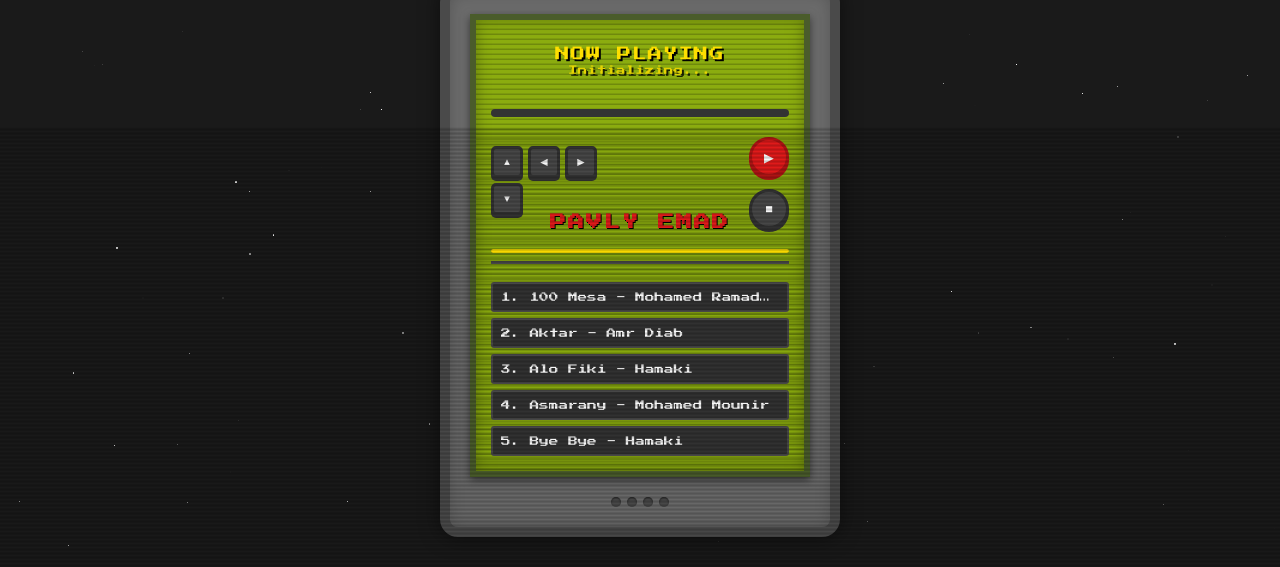
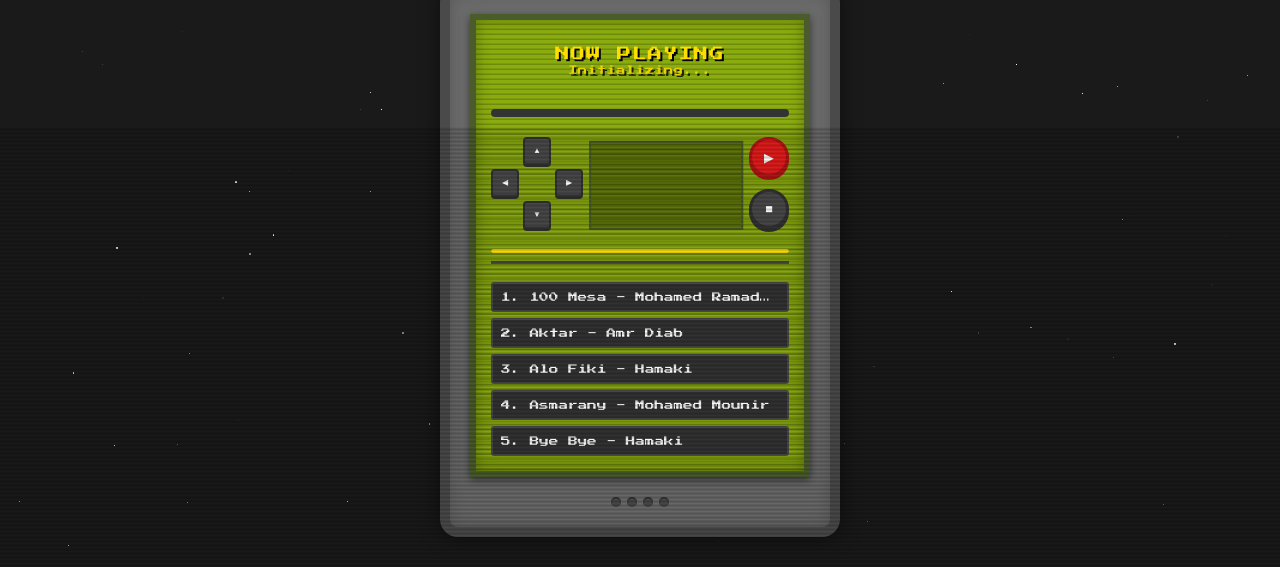
Before and after one commit to bolae700/profile5, a plain HTML site: page index.html in a window 1280 px wide. Shown: the part 140-707 px from the top of the page. Drawn offline with Linux system fonts and the light colour scheme.

Commit message:
Update index.html

```diff
--- a/index.html
+++ b/index.html
@@ -1,4 +1,3 @@
-
 <!DOCTYPE html>
 <html lang="ar">
 <head>
@@ -127,17 +126,6 @@
             z-index: 3;
         }
 
-        #visualizer {
-            position: absolute;
-            top: 0;
-            left: 0;
-            width: 100%;
-            height: 100%;
-            z-index: 0;
-            opacity: 0.3;
-            mix-blend-mode: screen;
-        }
-
         .brand-label {
             position: absolute;
             top: -12px;
@@ -214,31 +202,33 @@
         .d-pad {
             display: grid;
             grid-template:
-                ". up ."
-                "left center right"
-                ". down .";
-            gap: 5px;
+                ". up ." 28px
+                "left . right" 28px
+                ". down ." 28px / 28px 28px 28px;
+            gap: 4px;
+            position: relative;
         }
 
         .d-pad-btn {
-            width: 32px;
-            height: 32px;
+            width: 28px;
+            height: 28px;
             background: #4A4A4A;
-            border: 3px solid #333;
-            border-radius: 5px;
-            box-shadow: 0 3px 0 #333;
+            border: 2px solid #333;
+            border-radius: 4px;
+            box-shadow: 0 2px 0 #333;
             cursor: pointer;
-            font-size: 0.6em;
+            font-size: 0.5em;
             color: #fff;
             display: flex;
             align-items: center;
             justify-content: center;
+            grid-area: var(--area);
         }
 
-        .d-pad-btn:active {
-            transform: translateY(3px);
-            box-shadow: none;
-        }
+        .up { --area: up; }
+        .down { --area: down; }
+        .left { --area: left; }
+        .right { --area: right; }
 
         .action-btns {
             display: flex;
@@ -272,6 +262,23 @@
             background: var(--red);
             border-color: #B31515;
             box-shadow: 0 3px 0 #B31515;
+        }
+
+        .mini-visualizer {
+            position: absolute;
+            width: 150px;
+            height: 85px;
+            background: rgba(0,0,0,0.3);
+            border: 2px solid #4A5C2B;
+            top: 50%;
+            left: 50%;
+            transform: translate(-33%, -117%);
+            z-index: 1;
+        }
+
+        #visualizer {
+            width: 100%;
+            height: 100%;
         }
 
         .playlist {
@@ -378,7 +385,9 @@
     <div class="gameboy-frame" role="application" aria-label="مشغل الموسيقى الرجعي">
         <div class="brand-label">RETRO PLAYER</div>
         <div class="screen">
-            <canvas id="visualizer" aria-hidden="true"></canvas>
+            <div class="mini-visualizer">
+                <canvas id="visualizer" aria-hidden="true"></canvas>
+            </div>
             <div class="track-info" aria-live="polite">
                 <div>NOW PLAYING</div>
                 <div id="now-playing">Initializing...</div>
@@ -392,7 +401,6 @@
                 <div class="d-pad">
                     <button class="d-pad-btn up" aria-label="رفع الصوت">▲</button>
                     <button class="d-pad-btn left" aria-label="المسار السابق">◀</button>
-                    <div class="designer-label">PAVLY EMAD</div>
                     <button class="d-pad-btn right" aria-label="المسار التالي">▶</button>
                     <button class="d-pad-btn down" aria-label="خفض الصوت">▼</button>
                 </div>
@@ -492,6 +500,7 @@
                 title: "Wenta Tayeb"
             }
         ];
+
         class EnhancedRetroPlayer {
             constructor() {
                 this.audio = new Audio();
@@ -753,7 +762,7 @@
                 source.connect(this.analyser);
                 this.analyser.connect(audioContext.destination);
 
-                this.analyser.fftSize = 256;
+                this.analyser.fftSize = 64;
                 const bufferLength = this.analyser.frequencyBinCount;
                 this.dataArray = new Uint8Array(bufferLength);
 
@@ -771,42 +780,25 @@
                 if (!this.analyser) return;
 
                 this.analyser.getByteFrequencyData(this.dataArray);
-                this.ctx.fillStyle = '#1a1a1a';
-                this.ctx.fillRect(0, 0, this.canvas.width, this.canvas.height);
+                this.ctx.clearRect(0, 0, this.canvas.width, this.canvas.height);
 
-                this.ctx.lineWidth = 2;
-                this.ctx.strokeStyle = '#8BAC0F';
-                this.ctx.beginPath();
+                const barWidth = (this.canvas.width / this.dataArray.length) * 0.8;
+                const gap = 2;
 
-                const sliceWidth = this.canvas.width * 1.0 / this.dataArray.length;
-                let x = 0;
+                for(let i = 0; i < this.dataArray.length; i++) {
+                    const barHeight = (this.dataArray[i] / 255) * this.canvas.height;
+                    const x = i * (barWidth + gap);
 
-                for (let i = 0; i < this.dataArray.length; i++) {
-                    const v = this.dataArray[i] / 128.0;
-                    const y = v * this.canvas.height/2;
-
-                    if(i === 0) {
-                        this.ctx.moveTo(x, y);
-                    } else {
-                        this.ctx.lineTo(x, y);
-                    }
-
-                    x += sliceWidth;
+                    this.ctx.fillStyle = '#FEDE00';
+                    this.ctx.fillRect(x, this.canvas.height - barHeight, barWidth, barHeight);
                 }
-
-                this.ctx.stroke();
-
-                this.ctx.fillStyle = 'rgba(0, 255, 0, 0.05)';
-                this.ctx.fillRect(0, 0, this.canvas.width, this.canvas.height);
 
                 requestAnimationFrame(() => this.draw());
             }
         }
 
-        // Initialize player
         const player = new EnhancedRetroPlayer();
 
-        // Cleanup on window close
         window.addEventListener('beforeunload', () => {
             player.audio.pause();
             if(player.audioContext) {
@@ -814,7 +806,6 @@
             }
         });
 
-        // Create stars effect
         function createStars() {
             const container = document.getElementById('stars');
             container.innerHTML = '';
```
